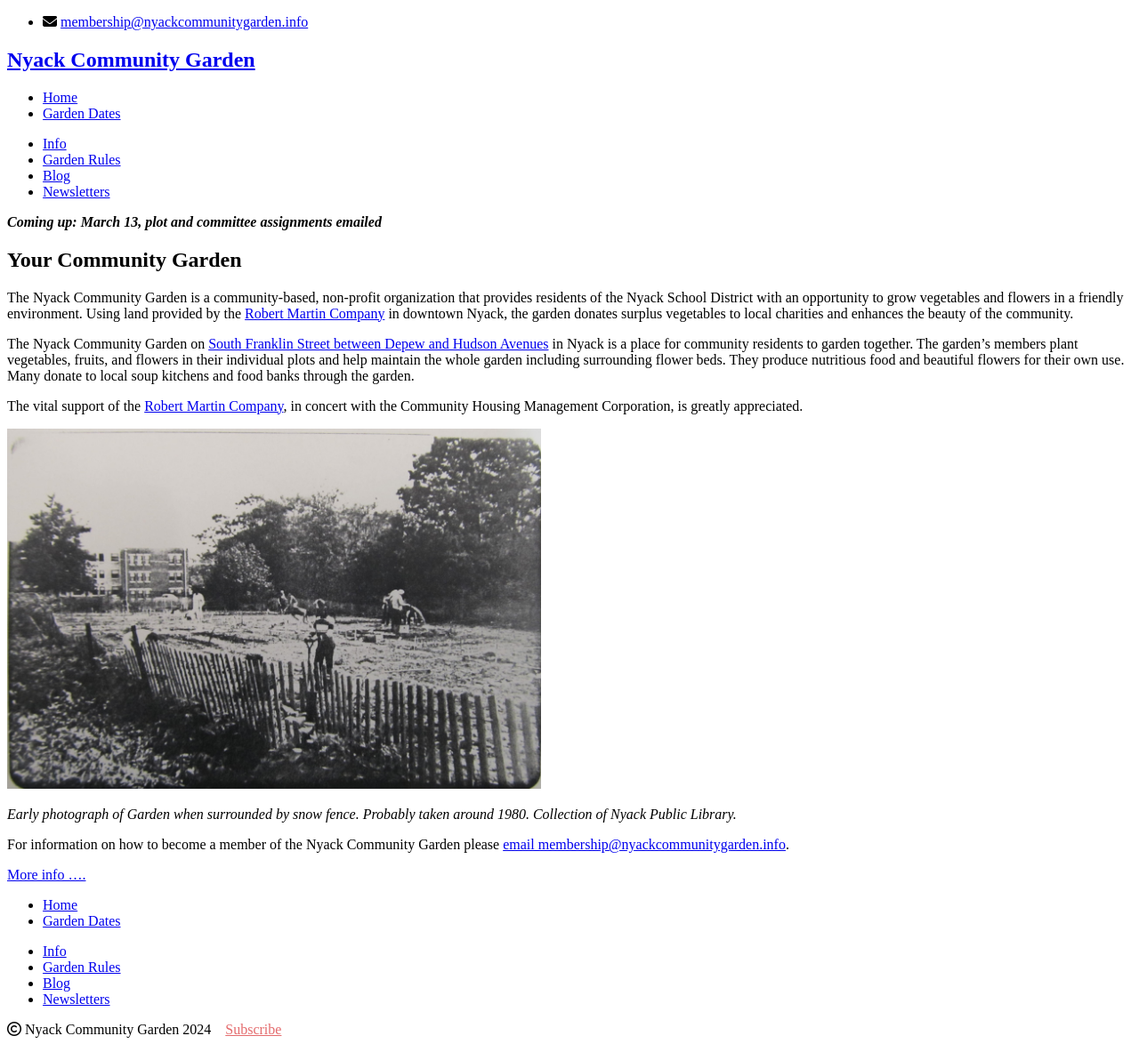
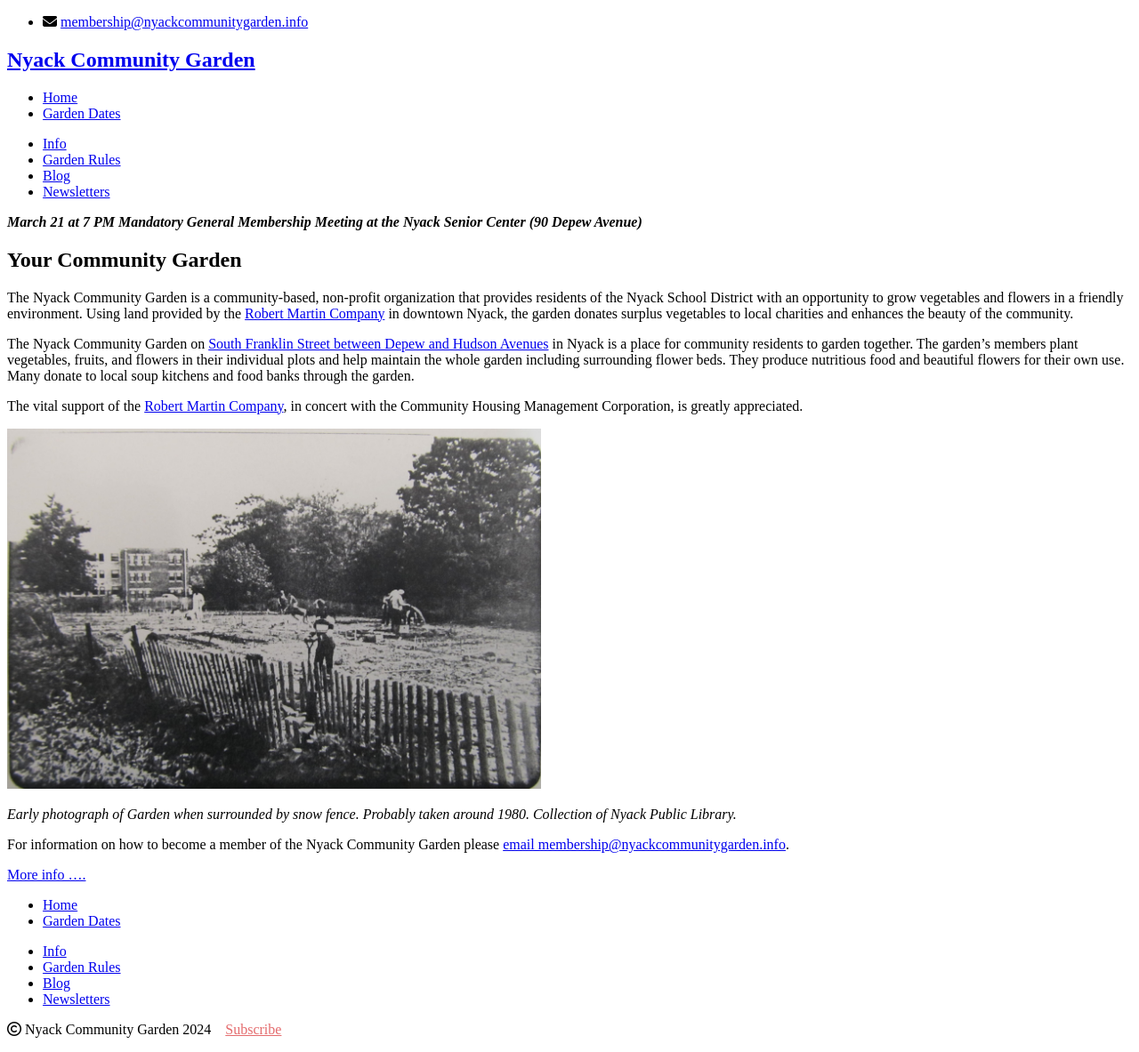
Before and after one commit to bosborne/nyackcommunitygarden, a Jekyll site: the page built from index.md, in a window 1280 px wide. Shown: the whole page at 89% size. Built offline with Jekyll 4.4.1, drawn with Linux system fonts in a browser that asks for light colours; nearby versions of some CDN libraries; library files that are not in the unit come from our copies.

Commit message:
Change date

```diff
--- a/_layouts/default.html
+++ b/_layouts/default.html
@@ -22,7 +22,7 @@
       <div class="bannerbox">
         <p>
           <i>
-            <b>Coming up: March 13, plot and committee assignments emailed</b>
+            <b>March 21 at 7 PM Mandatory General Membership Meeting at the Nyack Senior Center (90 Depew Avenue)</b>
           </i>
         </p>
       </div>
```
